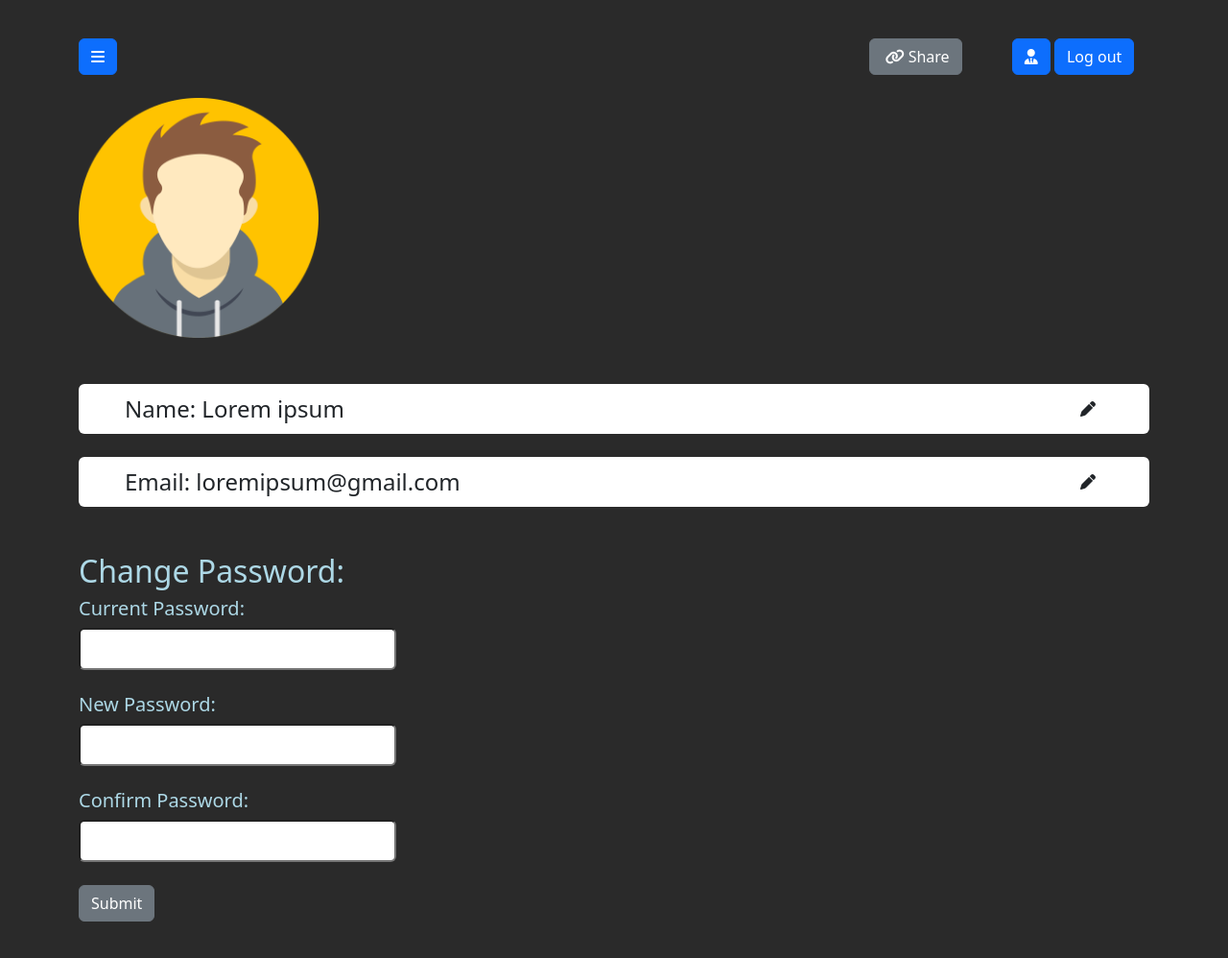
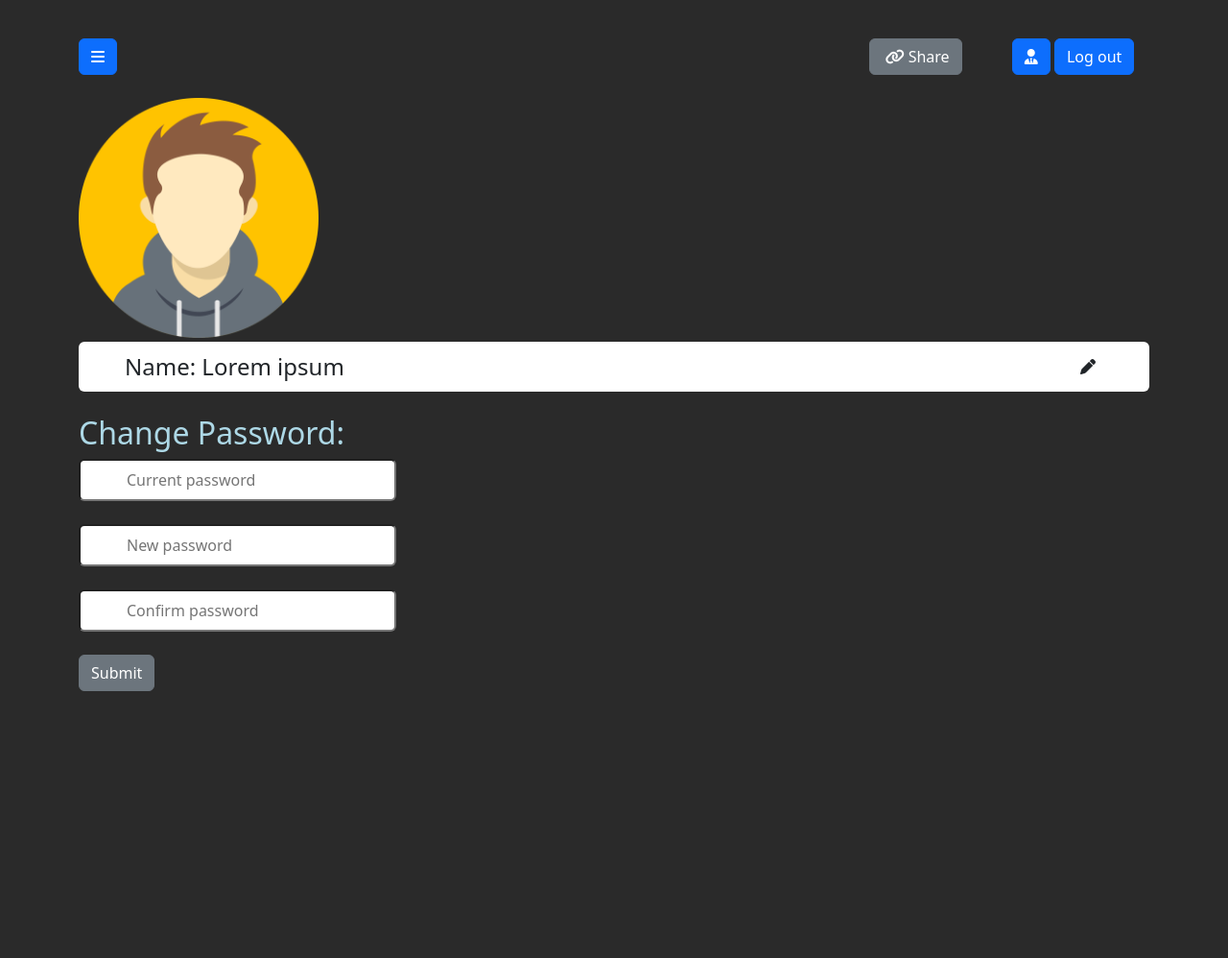
Before and after one commit to ngobao2002/Midterm_Frontend, a plain HTML site: page profile.html in a window 1280 px wide. Shown: the whole page at 96% size. After the commit the page ends 800 px from the top, so only its background shows below. Drawn offline with nearby package versions, Linux system fonts and the light colour scheme; some packages are replaced by stand-ins of ours; sample sign-in values are in the browser's storage; a script that the page names is missing; a web font is replaced by a local one.

Commit message:
change password

```diff
--- /dev/null
+++ b/assets/js/changepassword.js
@@ -0,0 +1,66 @@
+var jwt = localStorage.getItem("jwt");
+var uid = localStorage.getItem("uid");
+var client = localStorage.getItem("client");
+
+if (jwt == null) {
+    window.location.href = 'index.html';
+}
+
+function passwordFunction() {
+    const current_password = localStorage.getItem("password");
+    const old_password = document.getElementById("old_password").value;
+    const password = document.getElementById("password").value;
+    const confirm_password = document.getElementById("confirm_password").value;
+
+    if (current_password != old_password) {
+        Swal.fire({
+            text: 'Change password failed! Your old password is not matching your current password.',
+            icon: 'error',
+            confirmButtonText: 'OK'
+        });
+        return false;
+    } else {
+        const xhttp = new XMLHttpRequest();
+        xhttp.open("PATCH", "https://dev.thanqminh.com:3001/auth/password");
+        xhttp.setRequestHeader("Content-Type", "application/json");
+        xhttp.setRequestHeader("Access-Token", jwt);
+        xhttp.setRequestHeader("Uid", uid);
+        xhttp.setRequestHeader("Client", client);
+        xhttp.send(JSON.stringify({
+            "password": password,
+            "password_confirmation": confirm_password
+        }));
+
+        xhttp.onreadystatechange = function () {
+            if (this.readyState == 4) {
+                const objects = JSON.parse(this.responseText);
+                if (this.status == 200) {
+                    localStorage.setItem('password', password);
+                    Swal.fire({
+                        text: objects["message"],
+                        icon: 'success',
+                        allowOutsideClick: false,
+                        allowEscapeKey: false,
+                        confirmButtonText: 'OK'
+                    }).then((result) => {
+                        if (result.isConfirmed) {
+                            window.location.reload();
+                        }
+                    });
+                } else {
+                    const array = objects["errors"]["full_messages"];
+                    let formattedSring = "";
+                    for (i = 0; i < array.length; i++) {
+                        formattedSring += array[i] + "." + "<br>";
+                    }
+                    Swal.fire({
+                        html: formattedSring,
+                        icon: 'error',
+                        confirmButtonText: 'OK'
+                    });
+                }
+            }
+        }
+        return false;
+    }
+}
--- a/profile.html
+++ b/profile.html
@@ -10,6 +10,10 @@
     <link rel="stylesheet" href="https://cdn.jsdelivr.net/npm/bootstrap@5.2.2/dist/css/bootstrap.min.css" integrity="sha384-Zenh87qX5JnK2Jl0vWa8Ck2rdkQ2Bzep5IDxbcnCeuOxjzrPF/et3URy9Bv1WTRi" crossorigin="anonymous">
 
     <link rel="stylesheet" href="./assets/css/homepage.css">
+    <script src="https://ajax.googleapis.com/ajax/libs/jquery/3.5.1/jquery.min.js"></script>
+    <script src="https://cdnjs.cloudflare.com/ajax/libs/popper.js/1.16.0/umd/popper.min.js"></script>
+    <script src="https://maxcdn.bootstrapcdn.com/bootstrap/4.5.2/js/bootstrap.min.js"></script>
+    <script src="https://cdn.jsdelivr.net/npm/sweetalert2@11.0.16/dist/sweetalert2.all.min.js"></script>
 </head>
 <body class="overflow-hidden">
     <nav class="navbar navbar-expand d-flex flex-column
@@ -20,7 +24,7 @@
         <ul class="navbar-nav d-flex flex-column mt-5 w-10">
             <li class="nav-item w-10">
                 <form class="d-flex">
-                    <input class="form-control btn-border" type="search" placeholder="Search" aria-label="Search">
+                    <input class="form-control btn-border" type="search" placeholder="Search task" aria-label="Search" id="searchInput" onkeyup="search()">
                     <button class="btn btn-secondary btn-border"><i class="fa-solid fa-magnifying-glass"></i></button>
                 </form>
             </li>
@@ -33,8 +37,14 @@
                 <a href="#" class="nav-link text-light pl-4"><i class="fa-sharp fa-solid fa-bell m-3"></i>Notification</a>
             </li>
             <li class="nav-item w-10 pt-5">
-                <h5 class="text-light pl-4 m-3">Space<i class="fa-solid fa-pen m-5"></i><i class="fa-solid fa-circle-plus"></i></h5>
+                <h5 class="text-light pl-4 m-3">Space</i></h5>
+
             </li>
+
+
+            <select id="folder_lists" autofocus onchange="selectFolder()">
+                <option value="1" disabled selected hidden> -- Choose space -- </option>
+            </select>
 
         </ul>
     </nav>
@@ -49,7 +59,7 @@
                     <p class="my-md-4 header-links">
                         <a href="share.html"><button class="btn btn-secondary mx-5"><i class="fas fa-link mx-1"></i>Share</button></a>
                         <a href="profile.html"><button class="btn btn-primary"><i class="fa-solid fa-user-tie"></i></button></a>
-                        <a href="index.html"><button class="btn btn-primary">Log out</button></a>
+                        <a href="index.html"><button class="btn btn-primary" id="logoutbutton">Log out</button></a>
                     </p>
 
                 </div>
@@ -60,7 +70,7 @@
                 <img src="./assets/img/pngegg.png" alt="" class="img-fluid avatar-size">
             </div>
         </div>
-        <div class="container mt-5">
+        <div class="container mt-1">
             <div class="w-100 h-auto bg-white d-flex flex-row justify-content-between align-items-center px-5 py-2 rounded mb-4">
                 <p class="fs-4 m-0">Name: Lorem ipsum</p>
                 <div class="d-flex flex-row align-items-center">
@@ -68,45 +78,26 @@
                 </div>
             </div>
 
-            <div class="w-100 h-auto bg-white d-flex flex-row justify-content-between align-items-center px-5 py-2 rounded mb-4">
-                <p class="fs-4 m-0">Email: loremipsum@gmail.com</p>
-                <div class="d-flex flex-row align-items-center">
-                    <i class="fa-solid fa-pen mx-2"></i>
-                </div>
+        </div>
+        <div class="container" >
+            <div>
+                <h2 class="lightblue  mt-1">Change Password:</i></h3>
             </div>
         </div>
+
         <div class="container">
-            <div>
-                <h2 class="lightblue  mt-5">Change Password:</i></h3>
-            </div>
+            <input type="password" placeholder="Current password" class="w-5 h-auto bg-white d-flex flex-row justify-content-between align-items-center px-5 py-2 rounded mb-4" id="old_password">
+        </div>
+
+        <div class="container">
+            <input type="password" placeholder="New password" class="w-5 h-auto bg-white d-flex flex-row justify-content-between align-items-center px-5 py-2 rounded mb-4" id="password">
         </div>
         <div class="container">
+            <input type="password" placeholder="Confirm password" class="w-5 h-auto bg-white d-flex flex-row justify-content-between align-items-center px-5 py-2 rounded mb-4" id="confirm_password">
+        </div>
+        <div class="container"  onclick="passwordFunction()">
             <div>
-                <h5 class="lightblue mt-2">Current Password:</i></h3>
-            </div>
-        </div>
-        <div class="container">
-            <input type="password" class="w-5 h-auto bg-white d-flex flex-row justify-content-between align-items-center px-5 py-2 rounded mb-4">
-        </div>
-        <div class="container">
-            <div>
-                <h5 class="lightblue mt-2">New Password:</i></h3>
-            </div>
-        </div>
-        <div class="container">
-            <input type="password" class="w-5 h-auto bg-white d-flex flex-row justify-content-between align-items-center px-5 py-2 rounded mb-4">
-        </div>
-        <div class="container">
-            <div>
-                <h5 class="lightblue mt-2">Confirm Password:</i></h3>
-            </div>
-        </div>
-        <div class="container">
-            <input type="password" class="w-5 h-auto bg-white d-flex flex-row justify-content-between align-items-center px-5 py-2 rounded mb-4">
-        </div>
-        <div class="container">
-            <div>
-                <button class="btn btn-secondary mb-4">Submit</button>
+                <button class="btn btn-secondary mb-4" >Submit</button>
             </div>
         </div>
 
@@ -123,5 +114,7 @@
             container.classList.toggle("active-cont")
         })
     </script>
+    <script src="./assets/js/changepassword.js"></script>
+    <script src="./assets/js/logout.js"></script>
     </body>
 </html>
```
Also changed, not shown: changepassword.html (+1 -1 lines).
